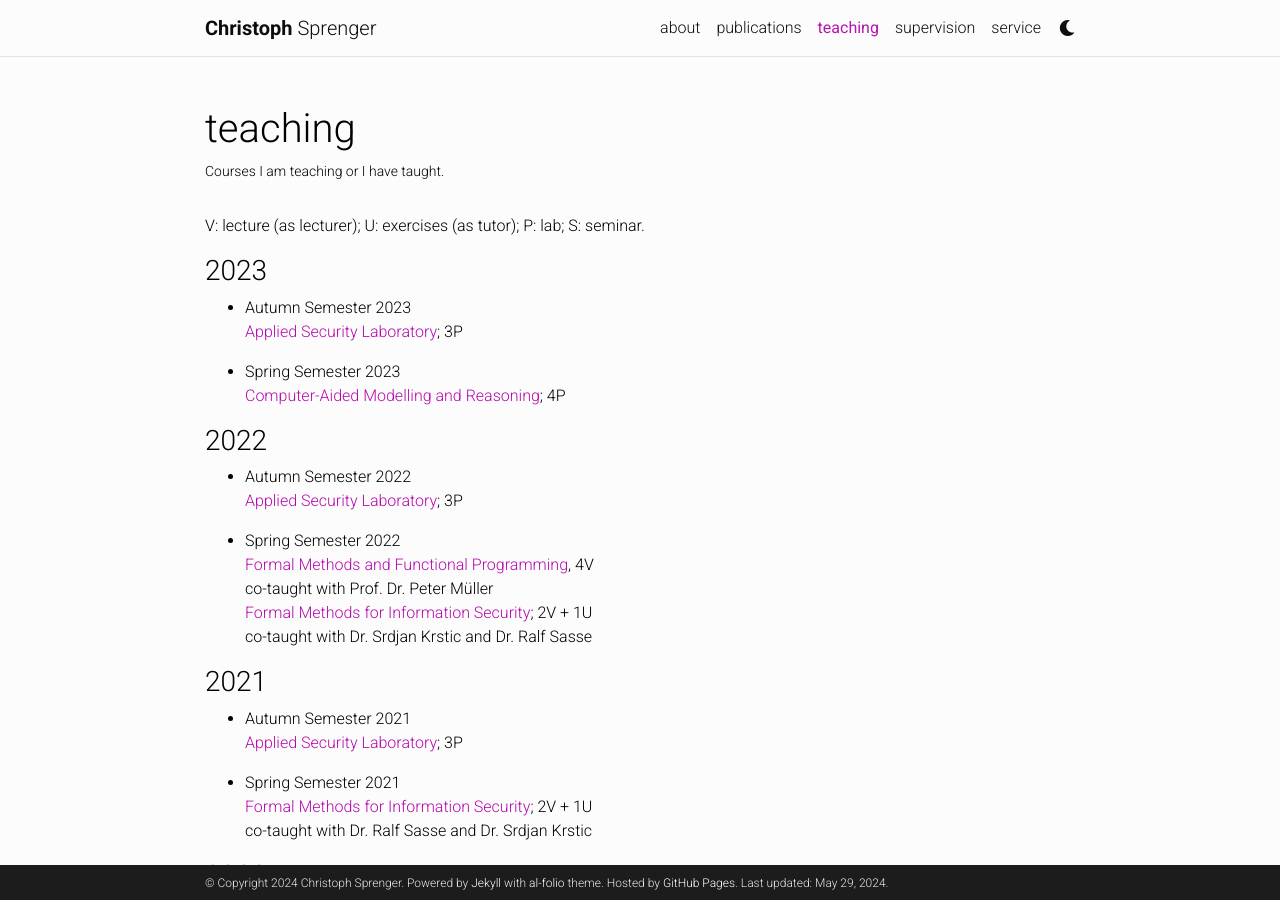
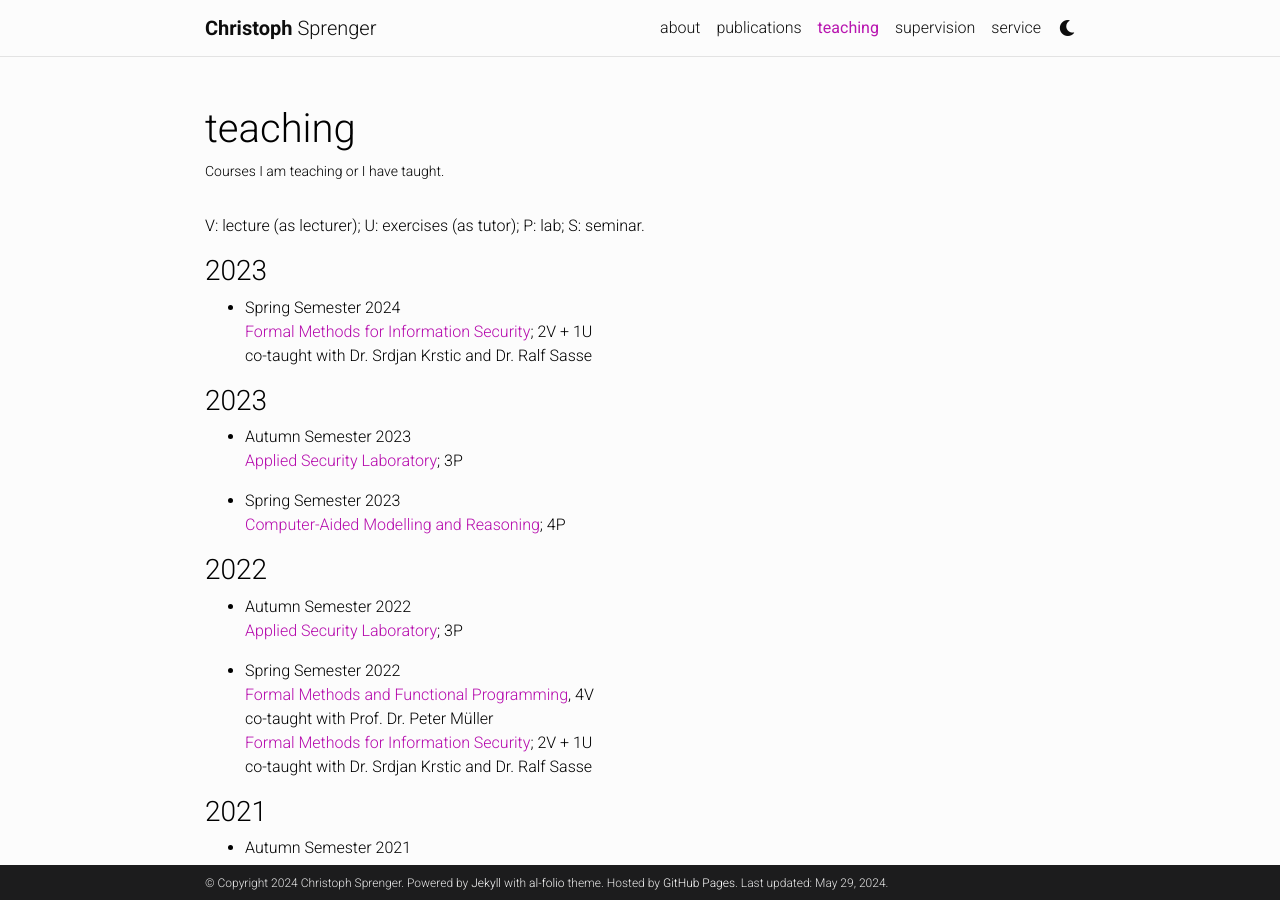
Before and after one commit to ch-sprenger/ch-sprenger.github.io, a Jekyll site: the page built from _pages/teaching.md, in a window 1280 px wide and 900 px high. Built offline with Jekyll 4.4.1, drawn with Linux system fonts in a browser that asks for light colours; comment, search, counter and statistics services are not loaded; a style sheet for code colours, icons or effects is not loaded.

Commit message:
added fmsec2024

```diff
--- a/_pages/teaching.md
+++ b/_pages/teaching.md
@@ -8,6 +8,12 @@ nav_order: 3
 ---
 
 V: lecture (as lecturer); U: exercises (as tutor); P: lab; S: seminar.
+
+### 2023
+
+- Spring Semester 2024 \\
+[Formal Methods for Information Security](https://infsec.ethz.ch/education/ss2024/fmsec.html); 2V + 1U \\
+co-taught with Dr. Srdjan Krstic and Dr. Ralf Sasse
 
 ### 2023
 
```
